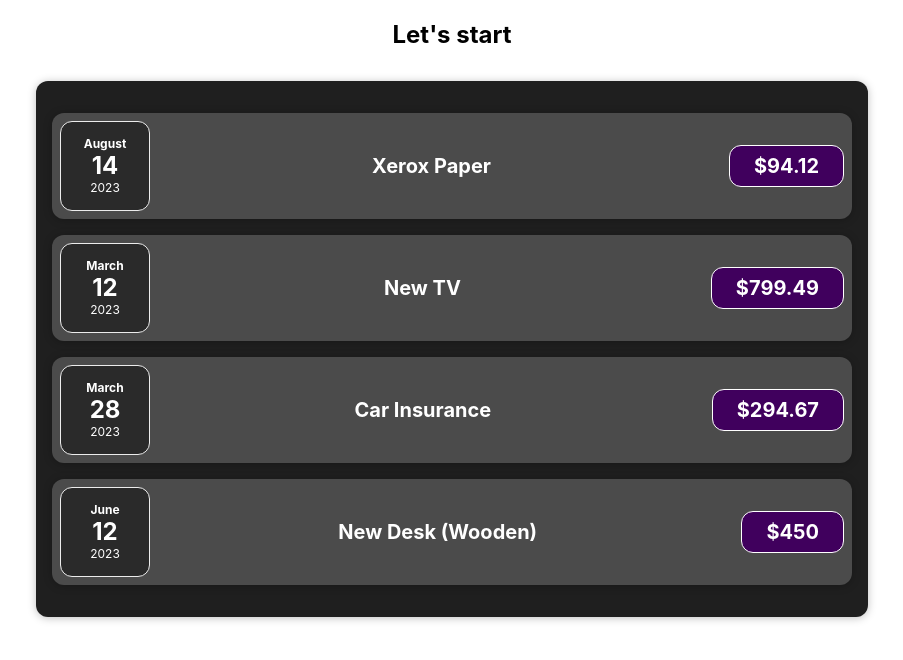
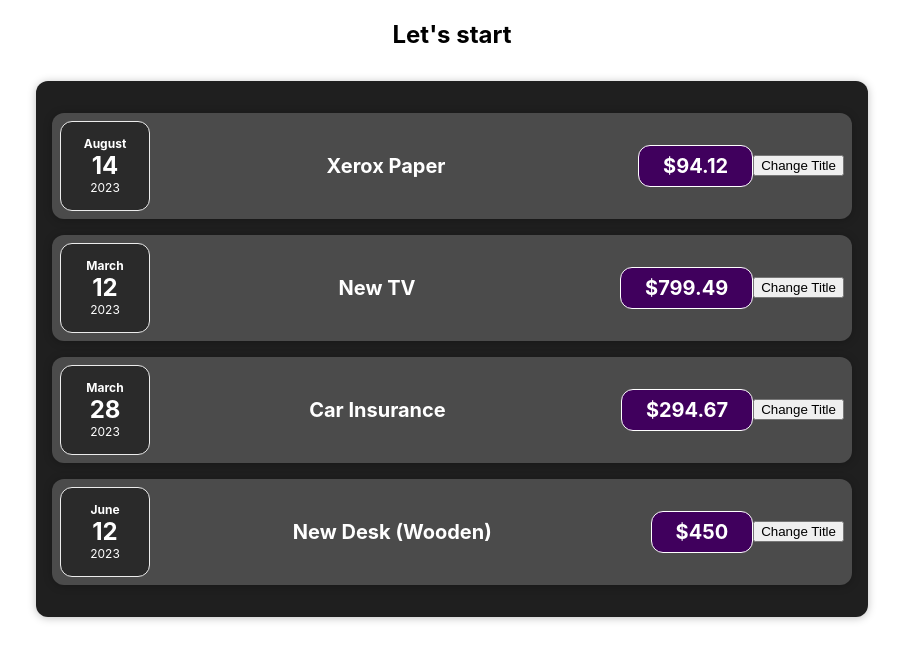
Before and after one commit to sunil04ce/react-complete-guide, a React (Create React App) app: page / in a window 1280 px wide. Shown: the top 660 px of the page, without its empty margins (188-1091 px from the left). Built offline with nearby package versions, Linux system fonts and the light colour scheme.

Commit message:
use of useState

```diff
--- a/src/components/Expenses/ExpenseItem.js
+++ b/src/components/Expenses/ExpenseItem.js
@@ -1,16 +1,25 @@
+import React, { useState } from 'react';
 import './ExpenseItem.css';
 import ExpenseDate from './ExpenseDate';
 import Card from '../UI/Card';
 
 const ExpenseItem = (props) => {
 
+    const [title, setTitle] = useState(props.title);
+    console.log('ExpenseItem is evealuted by React....');
+
+    const clickHandler = () => {
+        setTitle('Hi');
+        console.log(title);
+    }
     return (
         <Card className="expense-item">
             <ExpenseDate date={props.date} />
             <div className="expense-item__description">
-                <h2>{props.title}</h2>
+                <h2>{title}</h2>
                 <div className="expense-item__price">${props.amount}</div>
             </div>
+            <button onClick={clickHandler}>Change Title</button>
         </Card>
 
     );
```
